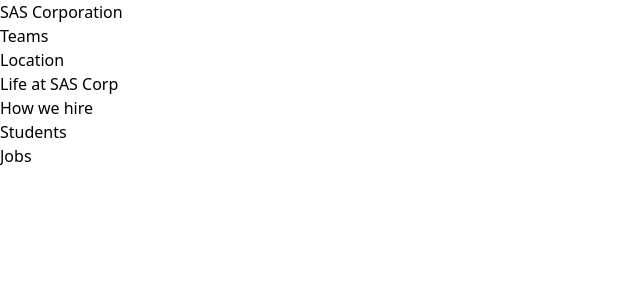
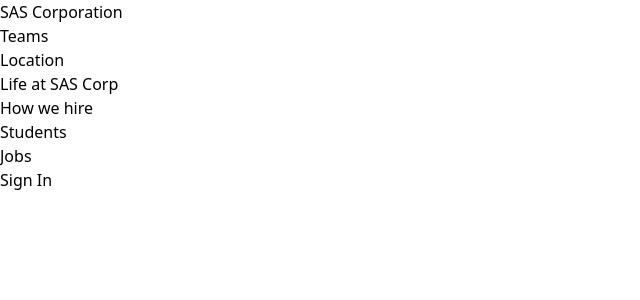
Before and after one commit to sastra12/job-search, a Vue app: page / in a window 1280 px wide. Shown: the top 300 px of the page, without its empty margins (0-640 px from the left). Built offline with nearby package versions, Linux system fonts and the light colour scheme.

Commit message:
create action button component

```diff
--- /dev/null
+++ b/src/components/ActionButton.vue
@@ -0,0 +1,9 @@
+<template>
+  <button>Sign In</button>
+</template>
+
+<script>
+export default {
+  name: "ActionButton",
+};
+</script>
--- a/src/components/MainNav.vue
+++ b/src/components/MainNav.vue
@@ -19,14 +19,20 @@
             </li>
           </ul>
         </nav>
+        <div class="ml-auto flex items-center">
+          <ActionButton />
+        </div>
       </div>
     </div>
   </header>
 </template>
 
 <script>
+import ActionButton from "@/components/ActionButton.vue";
+
 export default {
   name: "MainNav",
+  components: { ActionButton },
   data() {
     return {
       company: "SAS Corporation",
```
